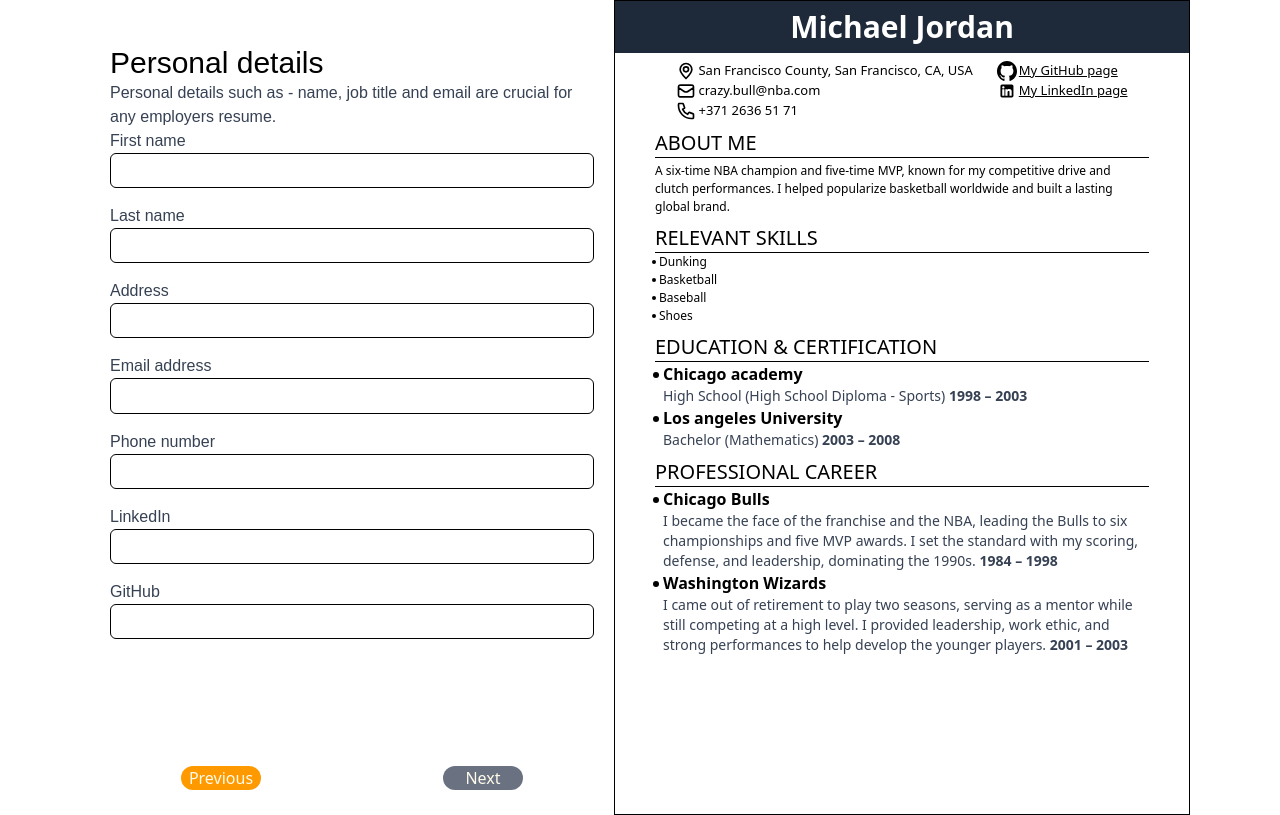
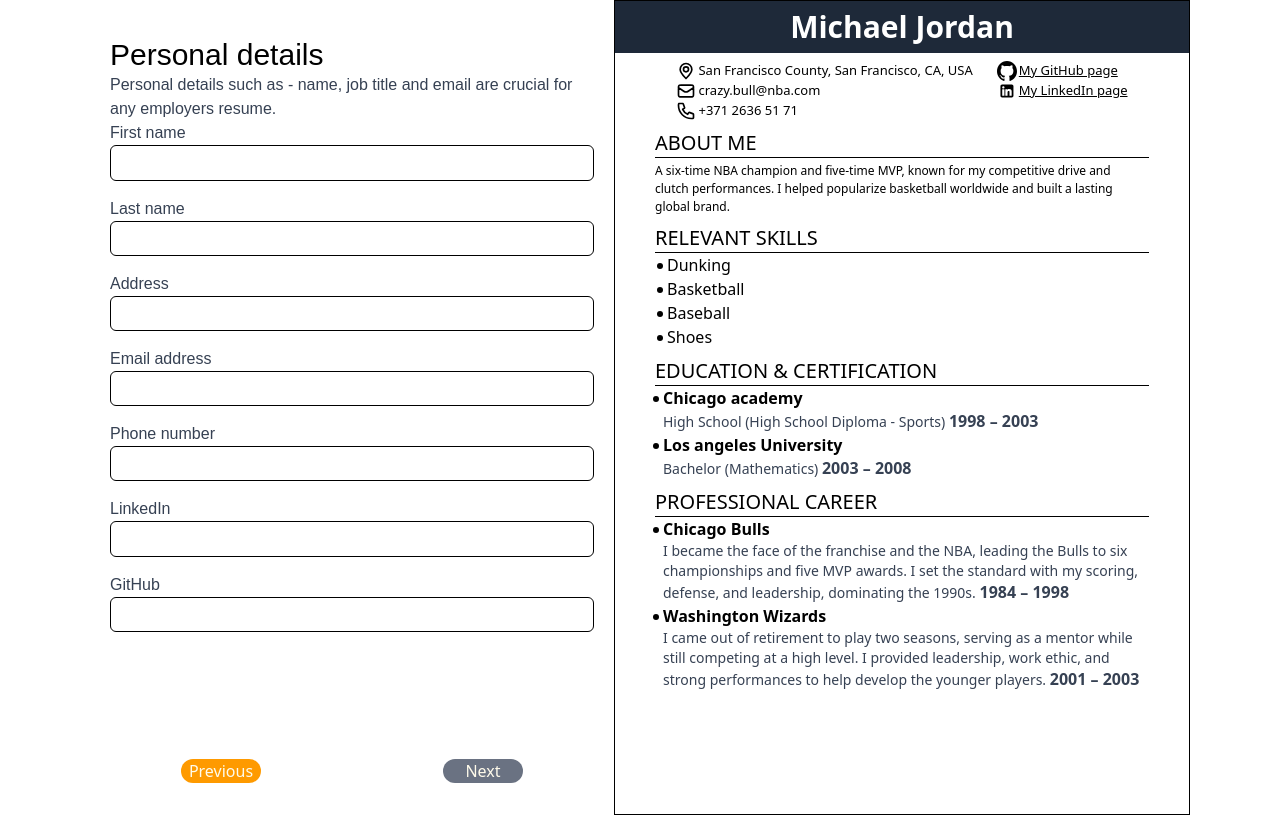
Before and after one commit to thedenisovan/react-cv-project, a React (Vite) app: page / in a window 1280 px wide. Built offline with nearby package versions, Linux system fonts and the light colour scheme.

Commit message:
Fix: navigation buttosn did appear in wron position on mobile device

```diff
--- a/src/components/App.jsx
+++ b/src/components/App.jsx
@@ -215,25 +215,11 @@
     <div className='h-full max-w-[1100px] flex justify-center m-auto flex-col lg:flex-row'>
       <div className='flex flex-col justify-center items-center'>
         {returnCorrectPage()}
-        <div className='flex flex-row justify-around w-[100%]'>
-          <button
-            disabled={index < 1}
-            className='bg-gray-500 text-amber-50 rounded-xl w-[5rem] disabled:bg-amber-500'
-            onClick={previousPage}
-          >
-            Previous
-          </button>
-          <button
-            disabled={
-              (window.innerWidth > 1023 && index > 1) ||
-              (window.innerWidth < 1023 && index > 2)
-            }
-            className='bg-gray-500 text-amber-50 rounded-xl w-[5rem] disabled:bg-amber-500'
-            onClick={nextPage}
-          >
-            Next
-          </button>
-        </div>
+        <ButtonComponent
+          index={index}
+          previousPage={previousPage}
+          nextPage={nextPage}
+        />
       </div>
       <CvField
         index={index}
@@ -249,6 +235,46 @@
         education={education}
         storedCareer={storedCareer}
       />
+      <ButtonComponent
+        index={index}
+        previousPage={previousPage}
+        nextPage={nextPage}
+        desktopBtn={false}
+      />
     </div>
   );
 }
+
+function ButtonComponent({ index, previousPage, nextPage, desktopBtn = true }) {
+  return (
+    <div
+      className={
+        desktopBtn
+          ? `${
+              index === 3 ? 'hidden' : ''
+            } flex flex-row justify-around w-[100%]`
+          : `${
+              index === 3 ? '' : 'hidden'
+            } flex flex-row justify-around w-[100%]`
+      }
+    >
+      <button
+        disabled={index < 1}
+        className='bg-gray-500 text-amber-50 rounded-xl w-[5rem] disabled:bg-amber-500'
+        onClick={previousPage}
+      >
+        Previous
+      </button>
+      <button
+        disabled={
+          (window.innerWidth > 1023 && index > 1) ||
+          (window.innerWidth < 1023 && index === 3)
+        }
+        className='bg-gray-500 text-amber-50 rounded-xl w-[5rem] disabled:bg-amber-500'
+        onClick={nextPage}
+      >
+        Next
+      </button>
+    </div>
+  );
+}
--- a/src/components/CvField.jsx
+++ b/src/components/CvField.jsx
@@ -47,42 +47,11 @@
         </section>
         <section className='mt-2'>
           <SectionTitle title='EDUCATION & CERTIFICATION' />
-
-          <ul>
-            {education.map((instance) => (
-              <li key={instance.id} className='mb-0 ml-4 list-disc'>
-                <div className='relative -left-2'>
-                  <h3 className='text-s font-semibold'>{instance.academy}</h3>
-                  <p className='text-sm text-gray-700'>
-                    <span className='font-medium'>{instance.degree}</span> (
-                    {instance.field}){' '}
-                    <span className='font-bold'>
-                      {instance.startYear} – {instance.endYear}
-                    </span>
-                  </p>
-                </div>
-              </li>
-            ))}
-          </ul>
+          <ExperienceComp type={education} />
         </section>
         <section className='mt-2'>
           <SectionTitle title='PROFESSIONAL CAREER' />
-
-          <ul>
-            {storedCareer.map((instance) => (
-              <li key={instance.id} className='mb-0 ml-4 list-disc'>
-                <div className='relative -left-2'>
-                  <h3 className='text-s font-semibold'>{instance.company}</h3>
-                  <p className='text-sm text-gray-700'>
-                    <span className='font-medium'>{instance.role}</span>{' '}
-                    <span className='font-bold'>
-                      {instance.startYear} – {instance.endYear}
-                    </span>
-                  </p>
-                </div>
-              </li>
-            ))}
-          </ul>
+          <ExperienceComp type={storedCareer} isEducation={false} />
         </section>
       </main>
     </div>
@@ -178,7 +147,7 @@
 // Creates lis of skills in cv field
 function SkillList({ skills }) {
   return (
-    <ul className='list-disc ml-3 mt-0 text-[12px]'>
+    <ul className='list-disc ml-5 mt-0 text-[1rem]'>
       {skills.map((skill) => (
         <li key={skill}>
           <span className='relative -left-2'>{skill}</span>
@@ -187,3 +156,29 @@
     </ul>
   );
 }
+
+// Component for education list and job list
+function ExperienceComp({ type, isEducation = true }) {
+  return (
+    <ul>
+      {type.map((instance) => (
+        <li key={instance.id} className='mb-0 ml-4 list-disc'>
+          <div className='relative -left-2'>
+            <h3 className='text-s font-semibold'>
+              {isEducation ? instance.academy : instance.company}
+            </h3>
+            <p className='text-sm text-gray-700'>
+              <span className='font-medium'>
+                {isEducation ? instance.degree : instance.role}
+              </span>{' '}
+              {isEducation ? '(' + instance.field + ')' : ''}{' '}
+              <span className='font-bold text-[1rem]'>
+                {instance.startYear} – {instance.endYear}
+              </span>
+            </p>
+          </div>
+        </li>
+      ))}
+    </ul>
+  );
+}
--- a/src/components/sections/Career.jsx
+++ b/src/components/sections/Career.jsx
@@ -234,7 +234,7 @@
   );
 }
 
-function CareerInputComponent() {
+function CareerInputComponent({ onStateChange }) {
   return (
     <>
       <label htmlFor='role'>
--- a/src/styles/index.css
+++ b/src/styles/index.css
@@ -4,6 +4,7 @@
 body {
   height: 100%;
   margin: auto;
+  display: flex;
 }
 
 /* 1. Use a more-intuitive box-sizing model */
```
